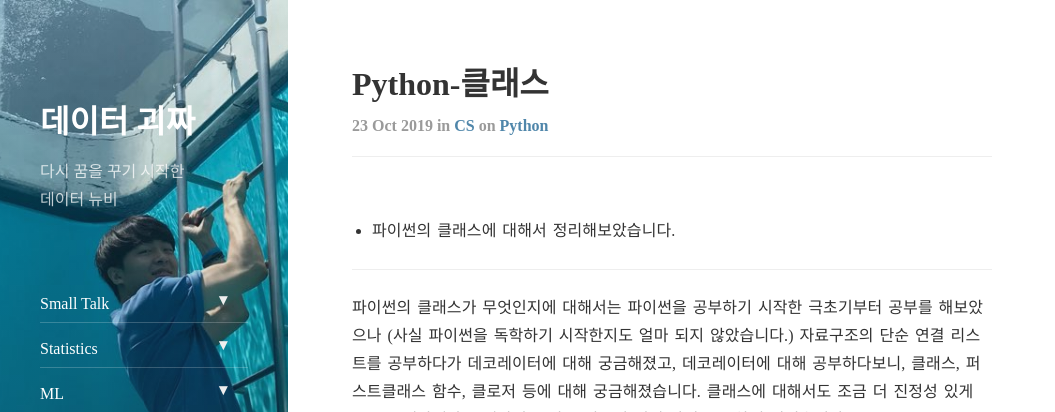
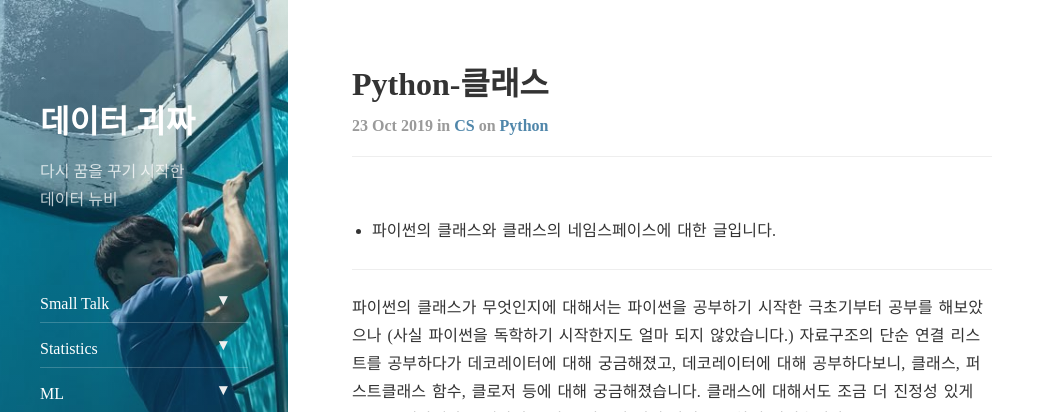
Before and after one commit to tryumanshow/data-weirdo.github.io, a Jekyll site: the page built from _posts/2019-10-23-cs-python-class.markdown, in a window 1280 px wide and 900 px high. Shown: the top 412 px of the window, without its empty margins (0-1055 px from the left). Built offline with Jekyll 4.4.1, drawn with Linux system fonts in a browser that asks for light colours; nearby versions of some CDN libraries; comment, search, counter and statistics services are not loaded.

Commit message:
Update 2019-10-23-cs-python-class.markdown

```diff
--- a/_posts/2019-10-23-cs-python-class.markdown
+++ b/_posts/2019-10-23-cs-python-class.markdown
@@ -9,7 +9,7 @@ comments: true
 
 ---
 
-- 파이썬의 클래스에 대해서 정리해보았습니다.
+- 파이썬의 클래스와 클래스의 네임스페이스에 대한 글입니다.
 
 ---
 
```
